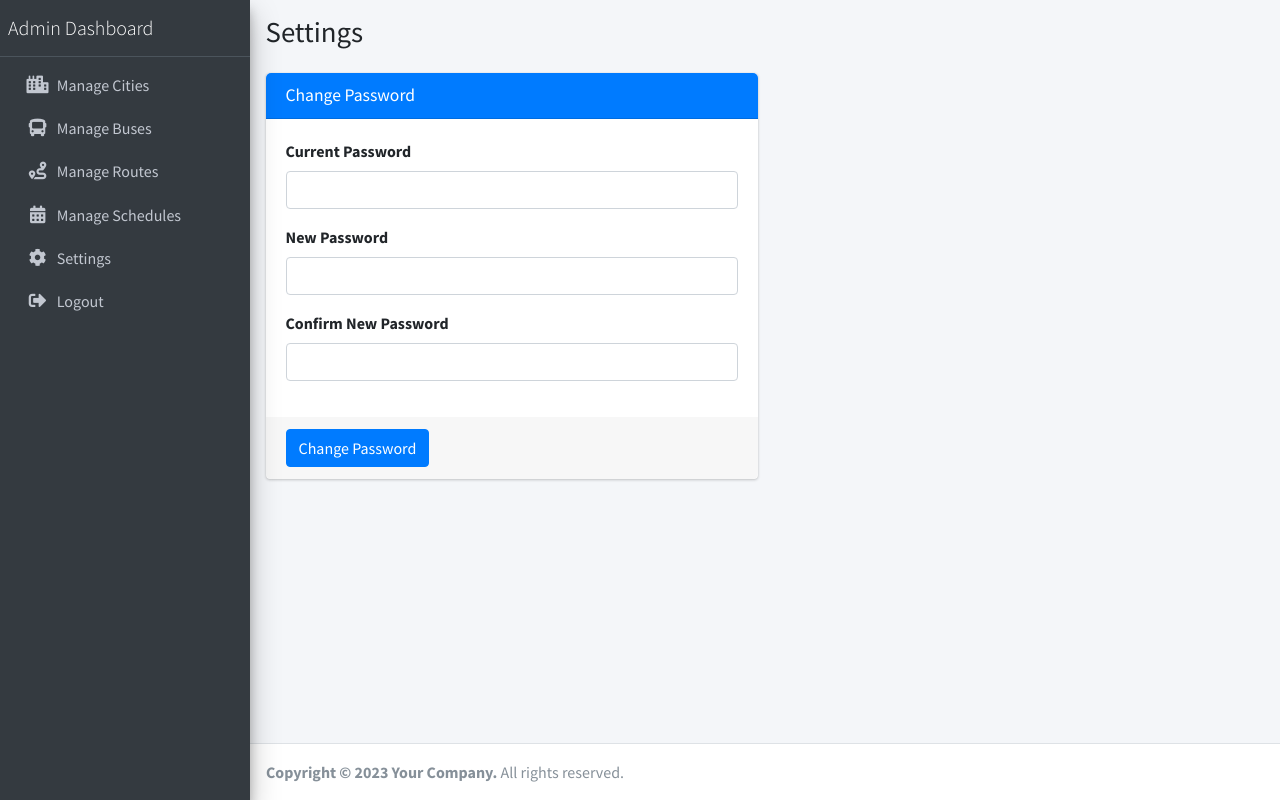
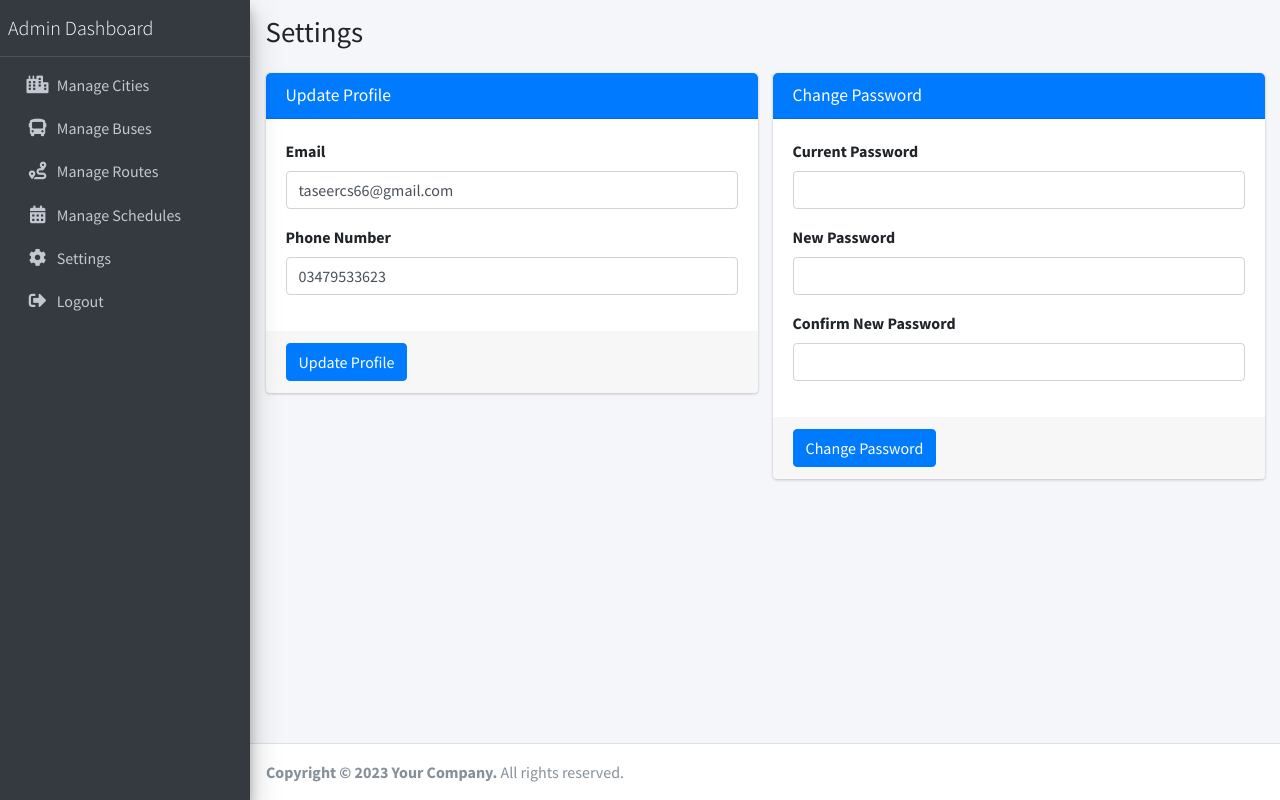
Before and after one commit to taseeer/System-of-Easy-and-Quick-Transportation, a PHP site: page /admin/settings.php in a window 1280 px wide. Run offline with PHP 8.4, Linux system fonts and the light colour scheme; a user stored in the database is signed in; data comes from the database, SQL or seed files in the repository; some libraries are stand-ins or nearby versions.

Commit message:
Add setting and change password feature

```diff
--- a/admin/settings.php
+++ b/admin/settings.php
@@ -10,7 +10,34 @@ if (!isset($_SESSION['admin'])) {
 $error = '';
 $success = '';
 
-if ($_SERVER["REQUEST_METHOD"] == "POST") {
+// Fetch admin details for pre-filling the form
+$username = $_SESSION['admin_username'];
+$stmt = $conn->prepare("SELECT * FROM admins WHERE username = ?");
+$stmt->bind_param("s", $username);
+$stmt->execute();
+$result = $stmt->get_result();
+$admin = $result->fetch_assoc();
+
+// Handle Profile Update
+if ($_SERVER["REQUEST_METHOD"] == "POST" && isset($_POST['update_profile'])) {
+    $email = $_POST['email'];
+    $phone_number = $_POST['phone_number'];
+
+    if (empty($email) || empty($phone_number)) {
+        $error = "Email and phone number are required.";
+    } else {
+        $updateStmt = $conn->prepare("UPDATE admins SET email = ?, phone_number = ? WHERE username = ?");
+        $updateStmt->bind_param("sss", $email, $phone_number, $username);
+        if ($updateStmt->execute()) {
+            $success = "Profile updated successfully.";
+        } else {
+            $error = "Failed to update profile.";
+        }
+    }
+}
+
+// Handle Password Change
+if ($_SERVER["REQUEST_METHOD"] == "POST" && isset($_POST['change_password'])) {
     $currentPassword = $_POST['current_password'];
     $newPassword = $_POST['new_password'];
     $confirmPassword = $_POST['confirm_password'];
@@ -18,13 +45,6 @@ if ($_SERVER["REQUEST_METHOD"] == "POST") {
     if ($newPassword !== $confirmPassword) {
         $error = "New password and confirm password do not match.";
     } else {
-        $username = $_SESSION['admin_username']; // Ensure this is set during login
-        $stmt = $conn->prepare("SELECT password FROM admins WHERE username = ?");
-        $stmt->bind_param("s", $username);
-        $stmt->execute();
-        $result = $stmt->get_result();
-        $admin = $result->fetch_assoc();
-
         if (password_verify($currentPassword, $admin['password'])) {
             $hashedPassword = password_hash($newPassword, PASSWORD_DEFAULT);
             $updateStmt = $conn->prepare("UPDATE admins SET password = ? WHERE username = ?");
@@ -70,6 +90,37 @@ if ($_SERVER["REQUEST_METHOD"] == "POST") {
             <section class="content">
                 <div class="container-fluid">
                     <div class="row">
+                        <!-- Profile Management -->
+                        <div class="col-md-6">
+                            <div class="card card-primary">
+                                <div class="card-header">
+                                    <h3 class="card-title">Update Profile</h3>
+                                </div>
+                                <form action="" method="POST">
+                                    <div class="card-body">
+                                        <?php if ($error && isset($_POST['update_profile'])): ?>
+                                            <div class="alert alert-danger"><?= $error ?></div>
+                                        <?php endif; ?>
+                                        <?php if ($success && isset($_POST['update_profile'])): ?>
+                                            <div class="alert alert-success"><?= $success ?></div>
+                                        <?php endif; ?>
+                                        <div class="form-group">
+                                            <label for="email">Email</label>
+                                            <input type="email" class="form-control" id="email" name="email" value="<?= htmlspecialchars($admin['email']) ?>" required>
+                                        </div>
+                                        <div class="form-group">
+                                            <label for="phone_number">Phone Number</label>
+                                            <input type="text" class="form-control" id="phone_number" name="phone_number" value="<?= htmlspecialchars($admin['phone_number']) ?>" required>
+                                        </div>
+                                    </div>
+                                    <div class="card-footer">
+                                        <button type="submit" name="update_profile" class="btn btn-primary">Update Profile</button>
+                                    </div>
+                                </form>
+                            </div>
+                        </div>
+
+                        <!-- Change Password -->
                         <div class="col-md-6">
                             <div class="card card-primary">
                                 <div class="card-header">
@@ -77,10 +128,10 @@ if ($_SERVER["REQUEST_METHOD"] == "POST") {
                                 </div>
                                 <form action="" method="POST">
                                     <div class="card-body">
-                                        <?php if ($error): ?>
+                                        <?php if ($error && isset($_POST['change_password'])): ?>
                                             <div class="alert alert-danger"><?= $error ?></div>
                                         <?php endif; ?>
-                                        <?php if ($success): ?>
+                                        <?php if ($success && isset($_POST['change_password'])): ?>
                                             <div class="alert alert-success"><?= $success ?></div>
                                         <?php endif; ?>
                                         <div class="form-group">
@@ -97,7 +148,7 @@ if ($_SERVER["REQUEST_METHOD"] == "POST") {
                                         </div>
                                     </div>
                                     <div class="card-footer">
-                                        <button type="submit" class="btn btn-primary">Change Password</button>
+                                        <button type="submit" name="change_password" class="btn btn-primary">Change Password</button>
                                     </div>
                                 </form>
                             </div>
```
